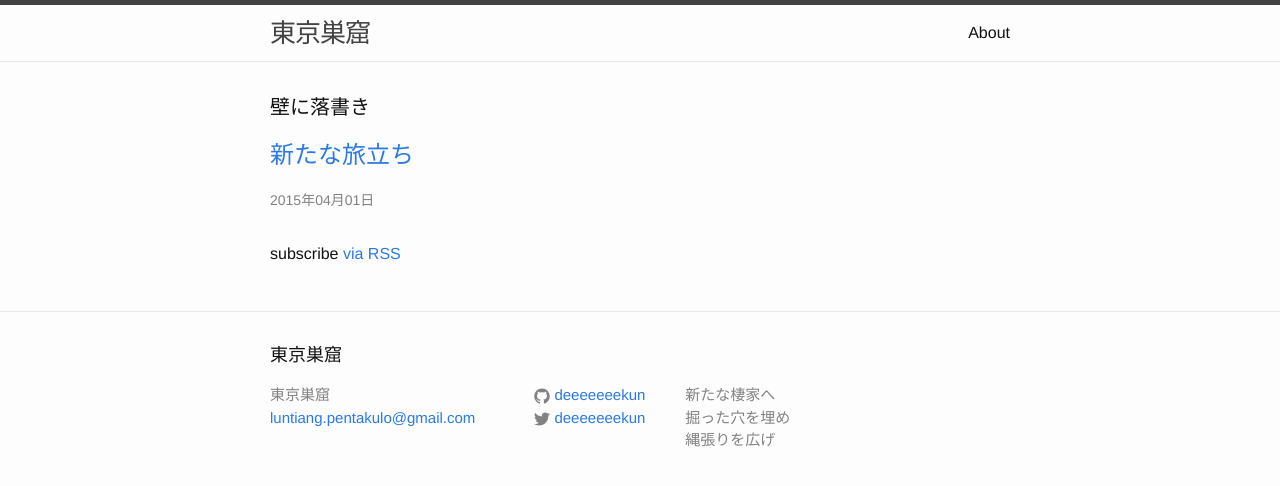
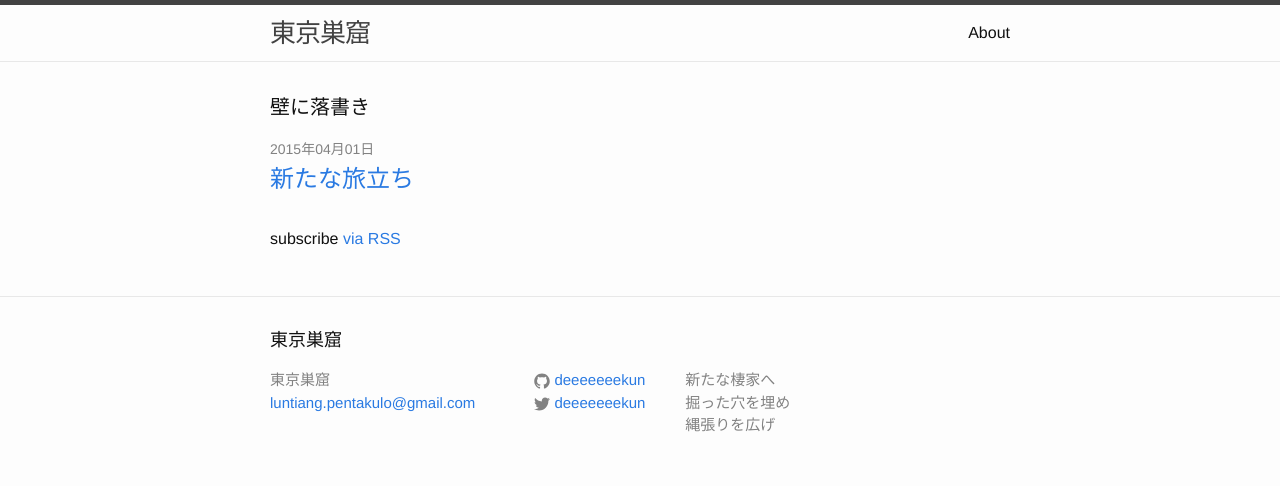
Before and after one commit to davidgenesiscruz/deeeeeeekun.github.io, a Jekyll site: the page built from index.html, in a window 1280 px wide. Shown: the top 486 px of the page. Built offline with Jekyll 4.4.1, drawn with Linux system fonts in a browser that asks for light colours.

Commit message:
index edit: move date position

```diff
--- a/index.html
+++ b/index.html
@@ -9,10 +9,10 @@ layout: default
   <ul class="post-list">
     {% for post in site.posts %}
       <li>
+        <span class="post-meta">{{ post.date | date: "%Y年%m月%d日" }}</span>
         <h2>
           <a class="post-link" href="{{ post.url | prepend: site.baseurl }}">{{ post.title }}</a>
         </h2>
-        <span class="post-meta">{{ post.date | date: "%Y年%m月%d日" }}</span>
       </li>
     {% endfor %}
   </ul>
```
